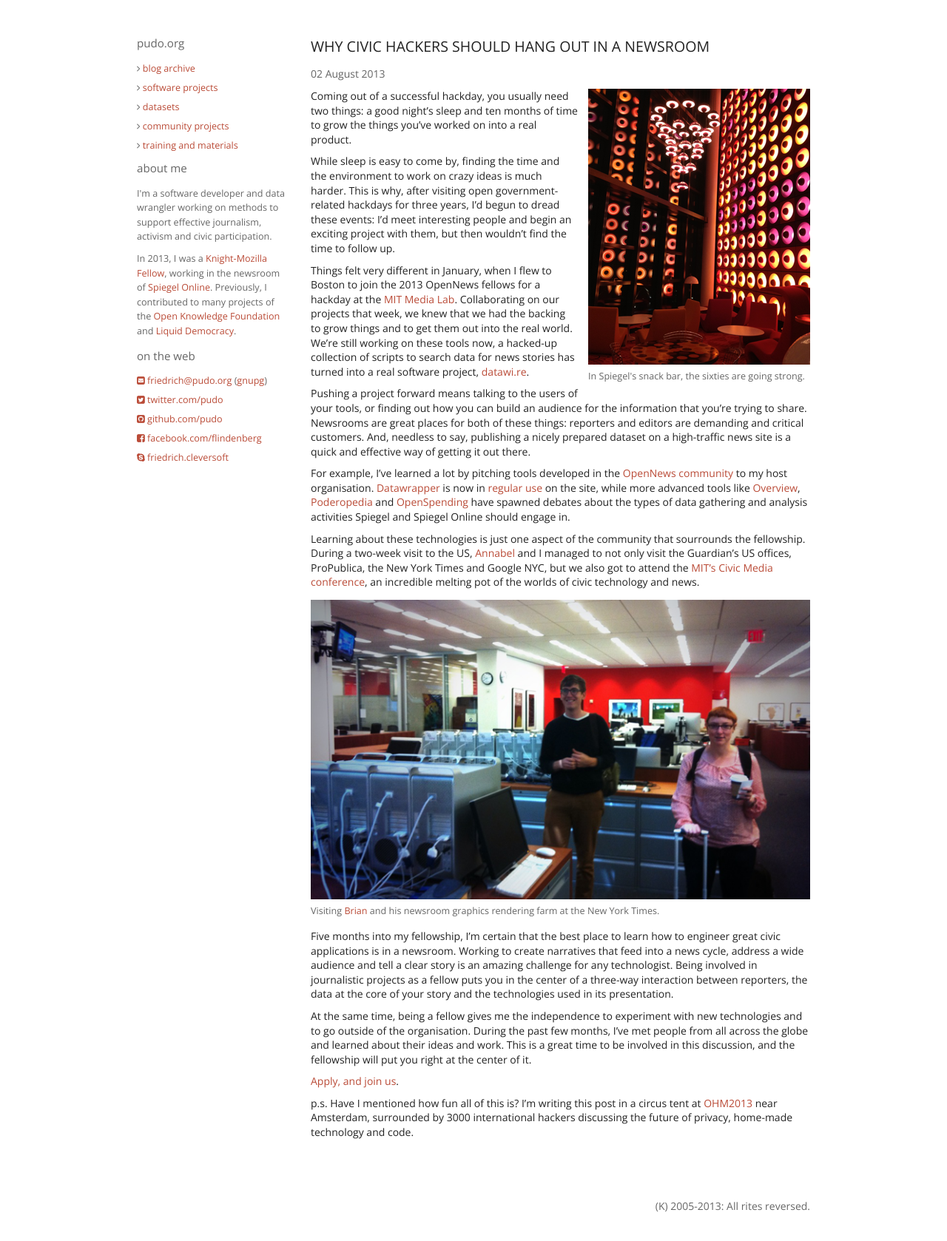
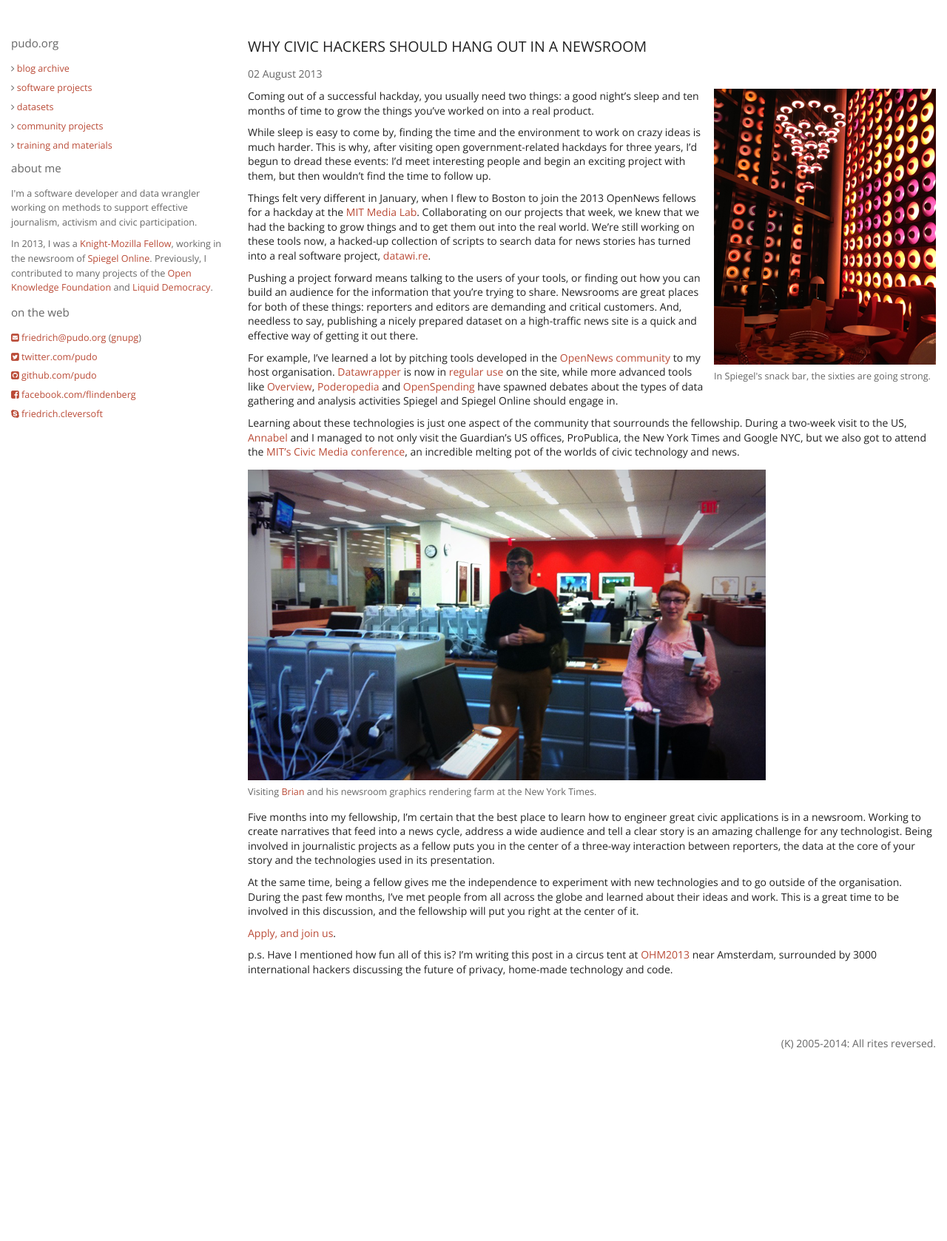
Before and after one commit to pudo/pudo.org, a Jekyll site: the page built from blog/_posts/2013-08-02-join-us.md, in a window 1280 px wide, cut to the strip 135-1845 px from the top of the page. Shown: the top 1678 px of the strip at 74% size. Built offline with Jekyll 4.4.1, drawn with Linux system fonts in a browser that asks for light colours; nearby versions of some CDN libraries; Markdown is read by kramdown in place of the engine named in the settings; comment, search, counter and statistics services are not loaded; after the commit the page ends 1625 px from its top, so only the background shows below that.

Commit message:
Switch to fluid container, fix details..

```diff
--- a/_layouts/default.html
+++ b/_layouts/default.html
@@ -12,24 +12,24 @@
     <link href="//maxcdn.bootstrapcdn.com/bootstrap/3.2.0/css/bootstrap.min.css" rel="stylesheet">
     <link href="//maxcdn.bootstrapcdn.com/font-awesome/4.1.0/css/font-awesome.min.css" rel="stylesheet">
     <link href='http://fonts.googleapis.com/css?family=Open+Sans:400,300,600,700' rel='stylesheet' type='text/css'>
-    <link href="/css/style.css" rel='stylesheet' type='text/css'>
+    <link href="/style/style.css" rel='stylesheet' type='text/css'>
 
     <!-- Beautification -->
     <link rel="alternate" type="application/atom+xml" title="Follow Friedrich's blog posts." href="http://pudo.org/atom.xml" />
     <link rel="shortcut icon" href="http://assets.pudo.org/img/favicon.ico">
   </head>
   <body class="body-data">
-    <header class="container">
+    <header class="container-fluid">
       <h1 class="hidden-sm"><a href="/">Friedrich Lindenberg</a></h1>
       <h1 class="visible-sm"><a href="/">pudo.org</a></h1>
     </header>
 
-    <div id="airlock" class="container">
+    <div id="airlock" class="container-fluid">
       {{ content }}
     </div>
 
-    <footer class="container hidden-print">
-      <span class="kallisti">(K)</span> 2005-2013: All rites reversed.
+    <footer class="container-fluid hidden-print">
+      <span class="kallisti">(K)</span> 2005-2014: All rites reversed.
     </footer>
 
     <script src="//maxcdn.bootstrapcdn.com/bootstrap/3.2.0/js/bootstrap.min.js"></script>
```
Also changed, not shown: style/style.css (renamed from css/style.css).
